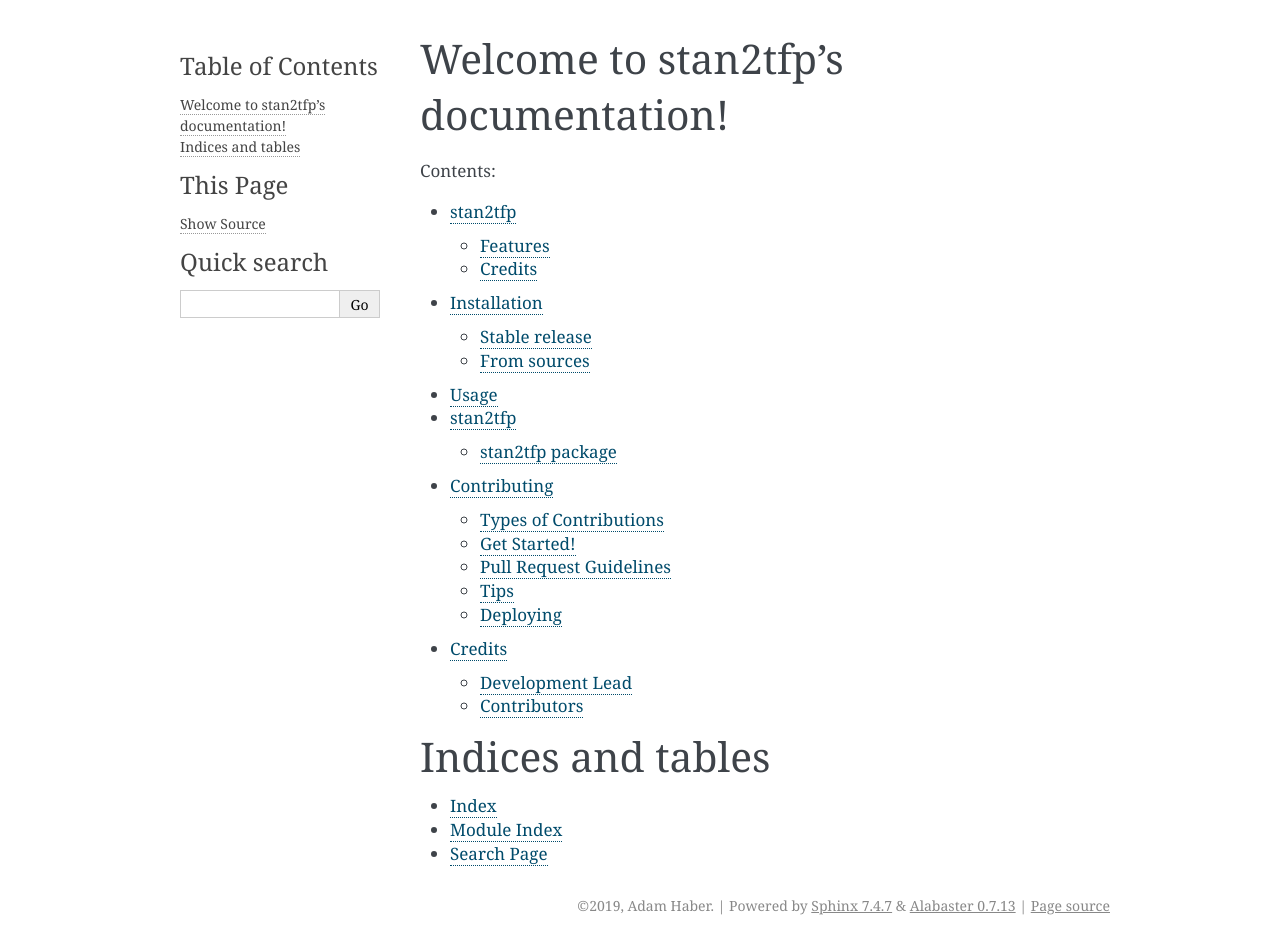
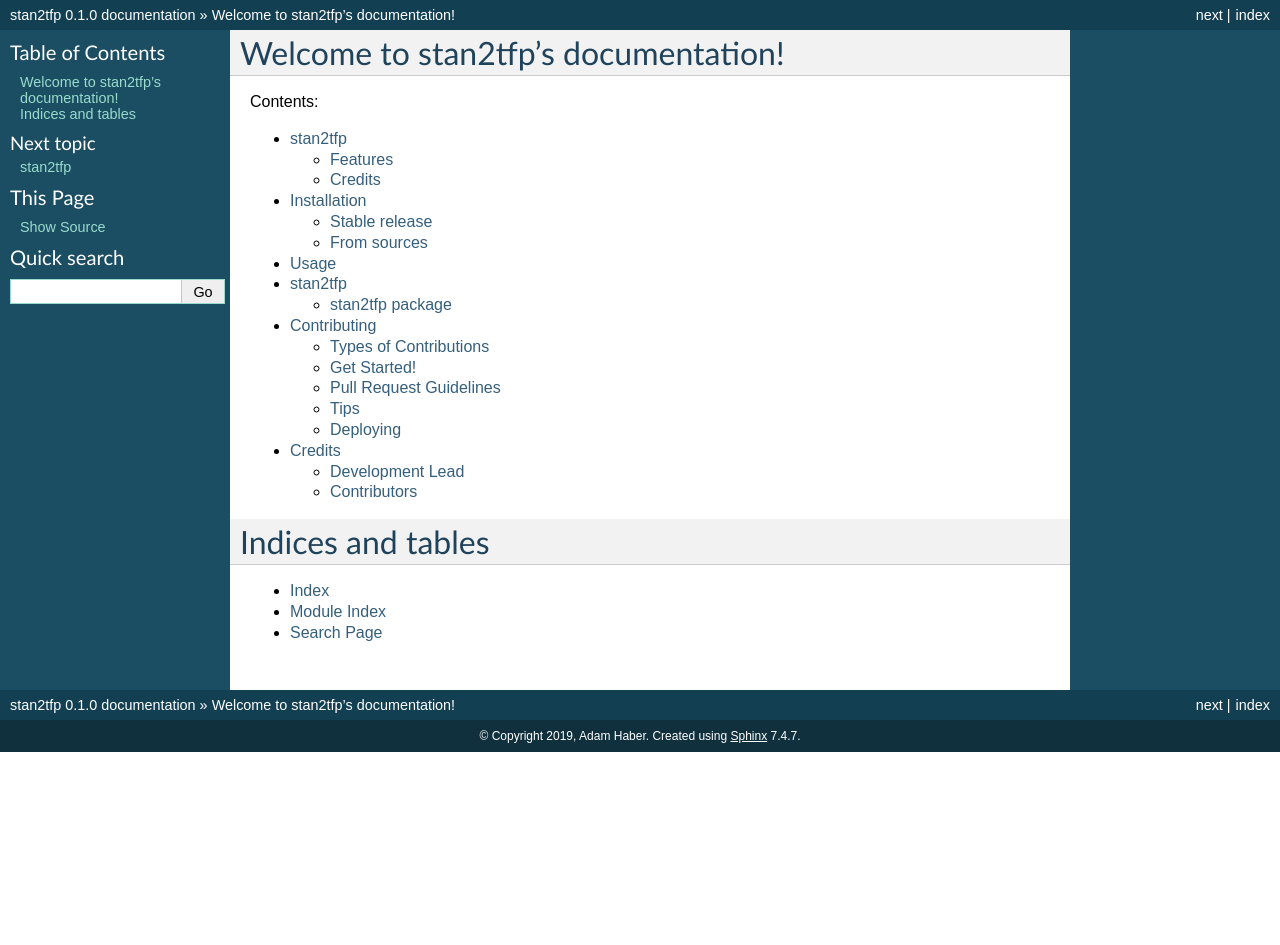
Before and after one commit to seantalts/stan2tfp, a Sphinx documentation site: the page built from docs/index.rst, in a window 1280 px wide. Built offline with Sphinx 7.4.7, drawn with Linux system fonts in a browser that asks for light colours; pages that are not in the unit, such as notebooks, are missing from menus; after the commit the page ends 900 px from its top, so only the background shows below that.

```diff
--- a/docs/conf.py
+++ b/docs/conf.py
@@ -85,7 +85,7 @@
 # The theme to use for HTML and HTML Help pages.  See the documentation for
 # a list of builtin themes.
 #
-html_theme = "alabaster"
+html_theme = "default"
 
 # Theme options are theme-specific and customize the look and feel of a
 # theme further.  For a list of options available for each theme, see the
@@ -149,7 +149,7 @@
         u"stan2tfp Documentation",
         author,
         "stan2tfp",
-        "One line description of project.",
+        "A python wrapper around the stan2tfp compiler.",
         "Miscellaneous",
     ),
 ]
```
